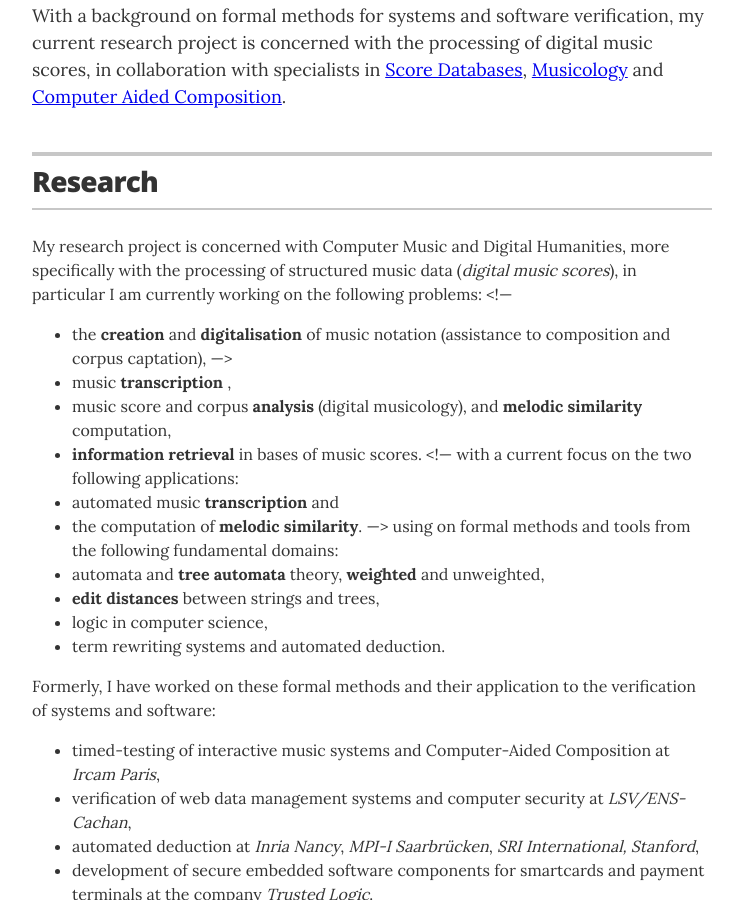
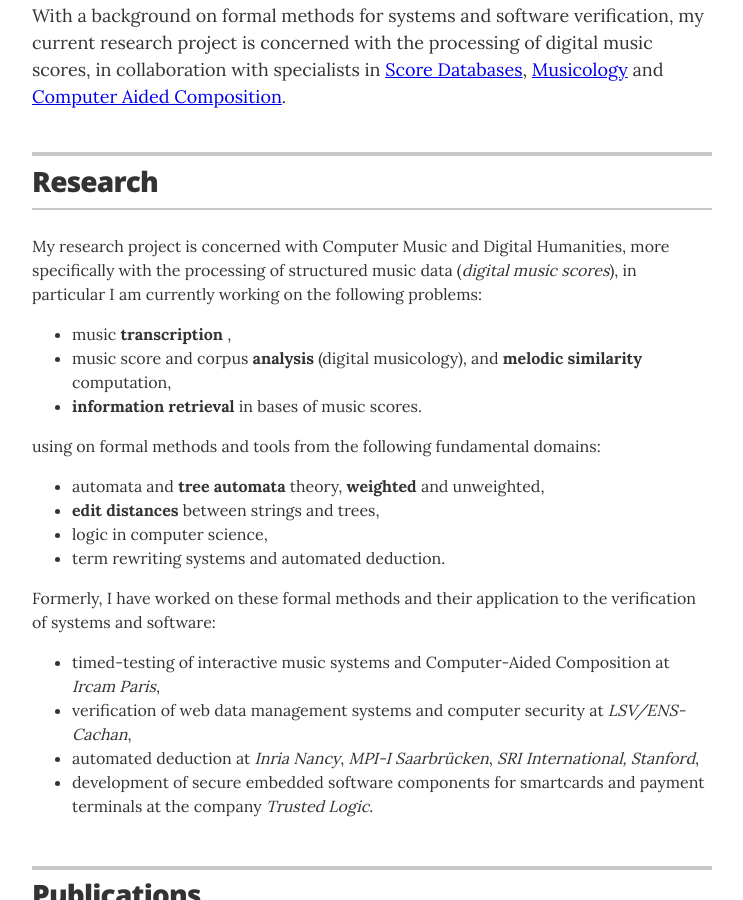
Before and after one commit to florento/florent-jacquemard.github.io, a Jekyll site: the page built from index.html, in a window 1280 px wide and 900 px high, scrolled down 306 px. Shown: the whole window, without its empty margins (268-1011 px from the left). Built offline with Jekyll 4.4.1, drawn with Linux system fonts in a browser that asks for light colours.

Commit message:
research

```diff
--- a/_research/research.md
+++ b/_research/research.md
@@ -7,18 +7,13 @@ description: research interests
 My research project is concerned with  Computer Music and Digital Humanities,
 more specifically with the processing of structured music data (*digital music scores*),
 in particular I am currently working on the following problems:
-<!---
-* the **creation** and **digitalisation** of music notation (assistance to composition and corpus captation),
---->
+
+[comment]: # *  the **creation** and **digitalisation** of music notation (assistance to composition and corpus captation),
 * music **transcription** ,
 * music score and corpus **analysis** (digital musicology),
   and **melodic similarity** computation,
 * **information retrieval** in bases of music scores.
-<!---
-with a current focus on the two following applications:
-* automated music **transcription** and
-* the computation of **melodic similarity**.
---->
+
 using on formal methods and tools from the following fundamental domains:
 * automata and **tree automata** theory, **weighted** and unweighted,
 * **edit distances** between strings and trees,
```
